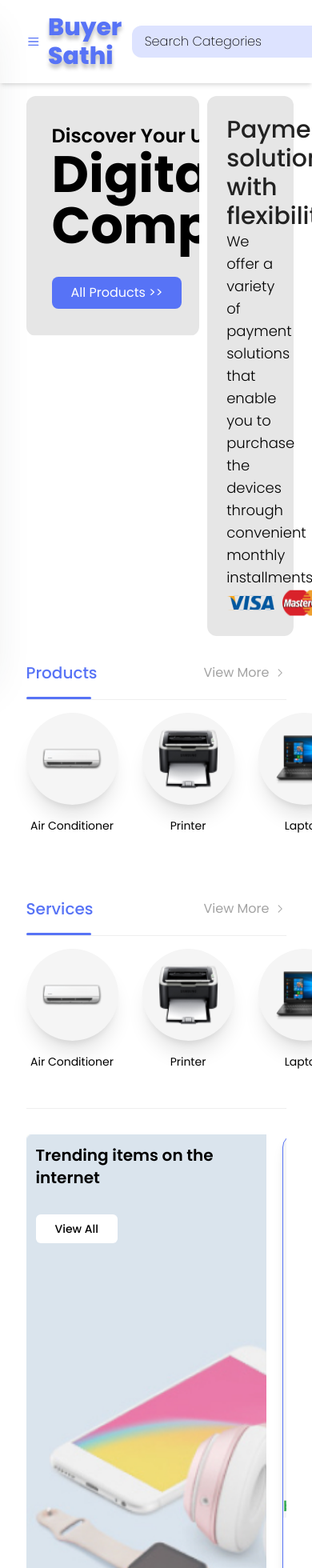
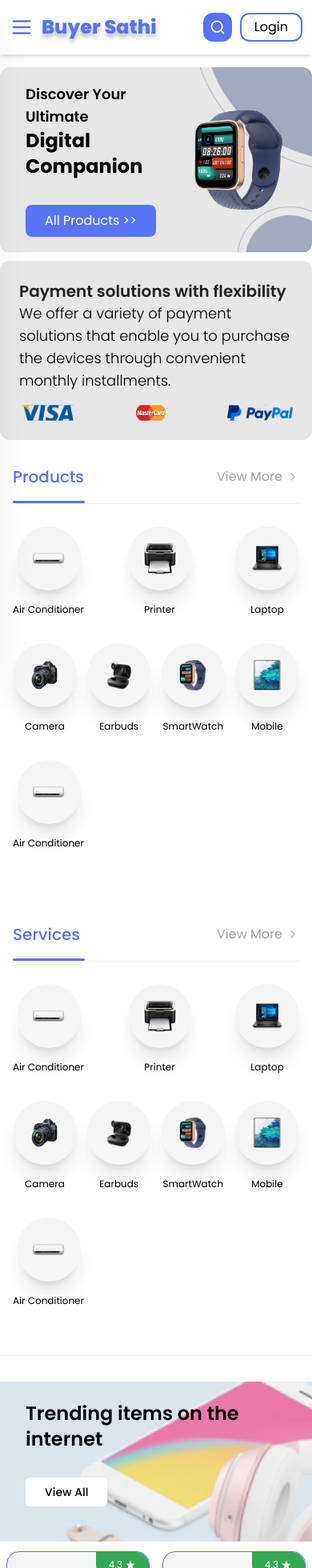
Before and after one commit to Hibbanur-Rahman/buyer-saathi, a React (Vite) app: page / in a window 390 px wide. Shown: the top 1960 px of the page at 80% size. Built offline with nearby package versions, Linux system fonts and the light colour scheme.

Commit message:
adding the home responsive ui

```diff
--- a/package.json
+++ b/package.json
@@ -15,7 +15,8 @@
     "react": "^18.3.1",
     "react-dom": "^18.3.1",
     "react-icons": "^5.3.0",
-    "react-router-dom": "^6.26.2"
+    "react-router-dom": "^6.26.2",
+    "sass": "^1.79.4"
   },
   "devDependencies": {
     "@eslint/js": "^9.9.0",
--- a/src/App.jsx
+++ b/src/App.jsx
@@ -3,11 +3,12 @@ import { Route, Routes } from "react-router-dom";
 import Home from "./views/home";
 import Navbar from "./components/navbar";
 import Footer from "./components/footer";
+import './assets/styles/main.scss'
 function App() {
   const [count, setCount] = useState(0);
 
   return (
-    <div className="w-full flex flex-col overflow-hidden">
+    <div className="w-full flex flex-col overflow-hidden" style={{scrollbarWidth:'none'}}>
       <Navbar />
       <div className="w-full flex justify-center">
         <Routes>
--- /dev/null
+++ b/src/assets/styles/main.scss
@@ -0,0 +1,9 @@
+.bg-image {
+  background-image: url('../images/home-item-listing-1.jpg');
+}
+
+  @media (max-width: 990px) {
+    .bg-image {
+      background-image: url('../images/home-item-listing-mobile.png');
+    }
+  }
--- a/src/components/navbar.jsx
+++ b/src/components/navbar.jsx
@@ -32,18 +32,18 @@ const Navbar = () => {
 
   return (
     <div
-      className={`w-full flex shadow-md py-4 justify-center items-center transition-all duration-300 ${
+      className={`w-full flex md:px-0 px-3 shadow-md py-4 justify-center items-center transition-all duration-300 ${
         isSticky ? "fixed top-0 left-0 bg-white z-50" : ""
       }`}
     >
-      <div className="w-10/12 flex items-center justify-between">
+      <div className="md:w-10/12 w-full flex items-center justify-between">
         <div className="flex items-center gap-[10px]">
           <LuMenu
             className="text-primary text-3xl cursor-pointer"
             onClick={openDrawer}
           />
           <h1
-            className="text-3xl font-extrabold text-primary "
+            className="text-2xl md:text-3xl font-extrabold text-primary "
             style={{ textShadow: "0px 5.25px 5.25px rgba(0,0,0,0.25)" }}
           >
             Buyer Sathi
@@ -52,7 +52,7 @@ const Navbar = () => {
         <div className="flex items-center h-full gap-[10px]">
           <input
             type="text"
-            className="bg-[#DDE3FF] rounded-xl py-2 px-4 placeholder:font-extralight placeholder:text-[#000] focus:outline-none"
+            className="md:flex hidden bg-[#DDE3FF] rounded-xl py-2 px-4 placeholder:font-extralight placeholder:text-[#000] focus:outline-none"
             placeholder="Search Categories"
           />
           <button className="bg-primary h-max w-min p-2 rounded-xl">
--- a/src/components/productItem.jsx
+++ b/src/components/productItem.jsx
@@ -2,11 +2,11 @@ import React from "react";
 
 const ProductItem = ({ images, productName }) => {
   return (
-    <div className="flex flex-col justify-center items-center">
-      <div className=" rounded-full h-[115px] w-[115px] p-5 bg-[#F5F5F5] shadow-xl flex items-center justify-center">
+    <div className="flex flex-col justify-center items-center md:my-0 my-3">
+      <div className=" rounded-full md:h-[115px] h-[80px] md:w-[115px] w-[80px] p-5 bg-[#F5F5F5] shadow-xl flex items-center justify-center">
         <img src={images} alt="" className="w-full h-full" />
       </div>
-      <p className="text-sm mt-4">{productName}</p>
+      <p className="md:text-sm text-xs mt-4">{productName}</p>
     </div>
   );
 };
--- a/src/components/productItemCard.jsx
+++ b/src/components/productItemCard.jsx
@@ -7,47 +7,48 @@ import { PiInfo } from "react-icons/pi";
 const ProductItemCard = (props) => {
   const [wishlist, setWishlist] = useState(false);
   return (
-    <div className="w-3/12 flex flex-col flex-shrink-0 bg-[#F5F5F5] rounded-2xl overflow-hidden border-[1px] shadow-lg p-0 border-primary">
-      <div className="flex w-full justify-between">
-        <h1 className="p-3 font-semibold text-[#222222] text-base">
+    <div className="md:w-3/12 w-6/12 flex md:p-0 md:py-0 py-3 md:px-0 px-2 flex-shrink-0">
+      <div className=" relative w-full bg-[#F5F5F5] rounded-2xl overflow-hidden border-[1px] shadow-lg p-0 border-primary">
+        <div className="flex md:flex-row flex-col-reverse  w-full md:justify-between">
+          <h1 className="p-3 font-semibold text-[#222222] md:text-base text-sm md:mt-0 mt-6">
             {props.name}
           </h1>
-        <div className="bg-[#34A853] flex items-center justify-center rounded-bl-2xl rounded-tr-2xl px-4 h-min py-2 gap-[3px]">
+          <div className="bg-[#34A853] flex md:w-auto w-min absolute right-0 top-0 md:relative items-center justify-center rounded-bl-2xl rounded-tr-2xl px-4 h-min py-2 gap-[3px]">
             <p className="text-white text-xs">{props.rating}</p>
             <IoMdStar className="text-white text-sm" />
           </div>
         </div>
         <div className="flex px-3 items-center justify-center relative">
-        <img src={props.image} alt="" className="h-[150px]" />
+          <img src={props.image} alt="" className="md:h-[150px] h-[100px]" />
           {wishlist ? (
             <RiHeartFill
-            className="absolute right-[1rem] text-3xl cursor-pointer text-[#EA0707] top-0"
+              className="absolute right-[1rem] md:text-3xl text-xl cursor-pointer text-[#EA0707] top-0"
               onClick={() => setWishlist(!wishlist)}
             />
           ) : (
             <RiHeartLine
-            className="absolute right-[1rem] text-3xl cursor-pointer text-primary top-0"
+              className="absolute right-[1rem] md:text-3xl text-xl cursor-pointer text-primary top-0"
               onClick={() => setWishlist(!wishlist)}
             />
           )}
           <img
             src={props.companyLogo}
             alt=""
-          className="mx-3 absolute left-0 bottom-0 w-[50px] h-[20px]"
+            className="mx-3 absolute left-0 bottom-0 md:w-[50px] md:h-[20px]"
           />
-        <PiShareNetworkLight className="text-3xl absolute bottom-0 right-[1rem] cursor-pointer hover:text-primary" />
+          <PiShareNetworkLight className="md:text-3xl text-xl absolute bottom-0 right-[1rem] cursor-pointer hover:text-primary" />
         </div>
         <div className="flex w-full items-baseline gap-[3px] px-3 my-4">
           <p className="text-base ">Description</p>
           <div className="border-b-2 border-[#626262] h-min border-dotted w-full "></div>
         </div>
-      <div className="flex px-3 flex-col w-full">
+        <div className="md:flex hidden px-3 flex-col w-full">
           <div className="border-b-2 border-[#626262] h-min border-dotted w-full "></div>
           <div className="border-b-2 border-[#626262] h-min border-dotted w-4/12 mt-5"></div>
         </div>
         <div className="w-full flex justify-end px-3">
           <div className="flex items-center gap-[3px]">
-          <p className="text-lg font-semibold text-[#34A853]">
+            <p className="md:text-lg text-sm font-semibold text-[#34A853]">
               +{props.cashbackPercent}% Cashback
             </p>
             <PiInfo className="text-lg cursor-pointer hover:text-primary" />
@@ -55,11 +56,20 @@ const ProductItemCard = (props) => {
         </div>
         <div className="flex flex-col items-center bg-white w-full p-3">
           <div className="w-full flex gap-[10px]  items-center border-b-[1px] pb-2">
-                <p className="text-xl font-semibold text-[#222222]">₹{props.discountedPrice}</p>
-                <p className="text-xl line-through text-[#222222]">₹{props.discountedPrice}</p>
-                <p className="text-[#34A853] text-sm font-medium">({props.discountPercentage}% Off)</p>
+            <p className="md:text-xl text-sm font-semibold text-[#222222]">
+              ₹{props.discountedPrice}
+            </p>
+            <p className="md:text-xl text-sm line-through text-[#222222]">
+              ₹{props.discountedPrice}
+            </p>
+            <p className="text-[#34A853] md:text-sm text-[8px] font-medium">
+              ({props.discountPercentage} % Off)
+            </p>
           </div>
-            <button className="bg-[#F07B3F] text-white rounded-lg px-6 py-1 my-2">Buy Now</button>
+          <button className="bg-[#F07B3F] text-white rounded-lg px-6 py-1 my-2">
+            Buy Now
+          </button>
+        </div>
       </div>
     </div>
   );
--- a/src/views/home.jsx
+++ b/src/views/home.jsx
@@ -14,6 +14,7 @@ import productItemImg6 from "../assets/images/product-img-6.png";
 import productItemImg7 from "../assets/images/product-img-7.png";
 
 import itemListingImg1 from "../assets/images/home-item-listing-1.jpg";
+import itemListingImgMobile from "../assets/images/home-item-listing-mobile.png";
 import itemImg1 from "../assets/images/item-img-1.png";
 import amazonLogo from "../assets/images/amazon-logo.svg";
 import mobileAppGroupImg from "../assets/images/mobile-app-group.png";
@@ -27,12 +28,15 @@ import ProductItemCard from "../components/productItemCard";
 
 const Home = () => {
   return (
-    <div className="flex flex-col  w-10/12 py-4">
+    <div
+      className="flex flex-col  md:w-10/12 w-full py-4"
+      style={{ scrollbarWidth: "none" }}
+    >
       {/**========= Hero Section ============ */}
-      <div className="w-full flex justify-between gap-[10px]">
-        <div className="w-8/12">
+      <div className="w-full flex md:flex-row flex-col justify-between gap-[10px]">
+        <div className="w-full md:w-8/12">
           <div
-            className="w-full flex justify-between items-center p-5 px-8 rounded-xl overflow-hidden  h-[300px] bg-no-repeat bg-cover"
+            className="w-full flex justify-between items-center p-5 px-8 rounded-xl overflow-hidden  md:h-[300px] bg-no-repeat bg-cover"
             style={{
               background: `url(${heroBgImg})`,
               backgroundRepeat: "no-repeat",
@@ -40,8 +44,10 @@ const Home = () => {
             }}
           >
             <div className="">
-              <p className="text-2xl font-semibold">Discover Your Ultimate</p>
-              <h1 className="text-[4rem] leading-[4rem] font-bold">
+              <p className="md:text-2xl text-lg font-semibold">
+                Discover Your Ultimate
+              </p>
+              <h1 className="text-2xl md:text-[4rem] md:leading-[4rem] font-bold">
                 Digital Companion
               </h1>
               <button className="mt-8 bg-primary flex items-center text-white px-6 py-2 rounded-lg">
@@ -49,14 +55,18 @@ const Home = () => {
               </button>
             </div>
             <div className="flex items-center justify-center w-5/12">
-              <img src={heroImg1} alt="" className="h-full" />
+              <img
+                src={heroImg1}
+                alt=""
+                className="md:h-full md:w-auto h-[130px] w-[200px]"
+              />
             </div>
           </div>
         </div>
-        <div className="w-4/12">
+        <div className="w-full md:w-4/12">
           <div className="w-full p-6 py-6 rounded-xl bg-[#E6E6E6] h-full flex flex-col justify-between">
             <div className="">
-              <p className="text-[#222222] text-3xl font-medium">
+              <p className="text-[#222222] md:text-3xl text-xl md:font-medium font-semibold">
                 Payment solutions with flexibility
               </p>
               <p className="font-light text-lg">
@@ -64,16 +74,28 @@ const Home = () => {
                 purchase the devices through convenient monthly installments.{" "}
               </p>
             </div>
-            <div className="flex gap-[10px] justify-between">
-              <img src={heroPaymentImg1} alt="" className="h-[35px]" />
-              <img src={heroPaymentImg2} alt="" className="h-[35px]" />
-              <img src={heroPaymentImg3} alt="" className="h-[35px]" />
+            <div className="flex gap-[10px] justify-between md:mt-0 mt-4">
+              <img
+                src={heroPaymentImg1}
+                alt=""
+                className="md:h-[35px] h-[20px]"
+              />
+              <img
+                src={heroPaymentImg2}
+                alt=""
+                className="md:h-[35px] h-[20px]"
+              />
+              <img
+                src={heroPaymentImg3}
+                alt=""
+                className="md:h-[35px] h-[20px]"
+              />
             </div>
           </div>
         </div>
       </div>
       {/**======== products listing =========== */}
-      <div className="w-full flex flex-col my-8">
+      <div className="w-full flex flex-col my-8 md:px-0 px-4">
         <div className="w-full flex justify-between">
           <p className="text-xl font-medium text-primary">Products</p>
           <div className="flex gap-[5px] items-center cursor-pointer">
@@ -84,7 +106,7 @@ const Home = () => {
         <div className="flex w-full border-b-[1px] mt-4">
           <div className="h-[3px] w-3/12 bg-primary rounded-md"></div>
         </div>
-        <div className="flex gap-[30px] my-4 justify-between">
+        <div className="flex md:flex-nowrap flex-wrap md:gap-[30px] gap-[10px] my-4 justify-between">
           <ProductItem images={productItemImg1} productName="Air Conditioner" />
           <ProductItem images={productItemImg2} productName="Printer" />
           <ProductItem images={productItemImg3} productName="Laptop" />
@@ -96,7 +118,7 @@ const Home = () => {
         </div>
       </div>
       {/**======== services listing=========== */}
-      <div className="w-full flex flex-col my-8">
+      <div className="w-full flex flex-col my-8 md:px-0 px-4">
         <div className="w-full flex justify-between">
           <p className="text-xl font-medium text-primary">Services</p>
           <div className="flex gap-[5px] items-center cursor-pointer">
@@ -107,7 +129,7 @@ const Home = () => {
         <div className="flex w-full border-b-[1px] mt-4">
           <div className="h-[3px] w-3/12 bg-primary rounded-md"></div>
         </div>
-        <div className="flex gap-[30px] my-4 justify-between">
+        <div className="flex md:flex-nowrap flex-wrap md:gap-[30px] gap-[10px] my-4 justify-between">
           <ProductItem images={productItemImg1} productName="Air Conditioner" />
           <ProductItem images={productItemImg2} productName="Printer" />
           <ProductItem images={productItemImg3} productName="Laptop" />
@@ -121,14 +143,11 @@ const Home = () => {
 
       {/**========  listing =========== */}
       <div
-        className="w-full flex gap-[20px] overflow-x-scroll border-y-[1px] py-8"
+        className="w-full flex md:flex-nowrap flex-wrap md:gap-[20px]  overflow-x-scroll border-y-[1px] py-8"
         style={{ scrollbarWidth: "none" }}
       >
-        <div
-          className="h-full w-[300px] flex-shrink-0 bg-cover p-3"
-          style={{ backgroundImage: `url(${itemListingImg1})` }}
-        >
-          <p className="text-xl font-semibold">
+        <div className="md:h-full h-[200px] md:w-[300px] w-full flex-shrink-0 bg-cover p-3 md:px-3 px-8 md:pt-3 pt-6 bg-image ">
+          <p className="md:text-xl text-2xl font-semibold">
             Trending items on the internet
           </p>
           <button className="bg-white text-sm font-medium px-6 py-2 rounded-md mt-8">
@@ -186,16 +205,13 @@ const Home = () => {
           cashbackPercent="12"
         />
       </div>
-      {/**========  listing =========== */}
-      <div
-        className="w-full flex gap-[20px] overflow-x-scroll border-y-[1px] py-8"
+       {/**========  listing =========== */}
+       <div
+        className="w-full flex md:flex-nowrap flex-wrap md:gap-[20px]  overflow-x-scroll border-y-[1px] py-8"
         style={{ scrollbarWidth: "none" }}
       >
-        <div
-          className="h-full w-[300px] flex-shrink-0 bg-cover p-3"
-          style={{ backgroundImage: `url(${itemListingImg1})` }}
-        >
-          <p className="text-xl font-semibold">
+        <div className="md:h-full h-[200px] md:w-[300px] w-full flex-shrink-0 bg-cover p-3 md:px-3 px-8 md:pt-3 pt-6 bg-image ">
+          <p className="md:text-xl text-2xl font-semibold">
             Trending items on the internet
           </p>
           <button className="bg-white text-sm font-medium px-6 py-2 rounded-md mt-8">
@@ -258,8 +274,8 @@ const Home = () => {
       <p className="text-center text-2xl font-medium my-4">
         Download <span className="text-primary">BuyerSathi</span> App
       </p>
-      <div className="w-full flex pt-4  justify-center bg-[#E8E8E8] rounded-xl">
-        <div className="w-8/12 flex justify-between">
+      <div className="w-full flex pt-4   justify-center bg-[#E8E8E8] rounded-xl">
+        <div className="md:w-8/12  w-full md:px-0 px-3 gap-[15px] flex justify-between">
           <div className="flex justify-center items-end">
             <img
               src={mobileAppGroupImg}
@@ -273,7 +289,7 @@ const Home = () => {
               exciting offers from Flipkart, Amazon, Paytm and lots more.
             </p>
             <p className="text-base mt-8 ">Download App From</p>
-            <div className="flex gap-[20px] mt-4 mb-8">
+            <div className="flex gap-[20px] mt-4 md:mb-8">
               <button className="bg-[#000000] rounded-lg px-2 py-1">
                 <img src={appStoreLogo} alt="" className="w-[120px] h-[50px]" />
               </button>
@@ -293,8 +309,8 @@ const Home = () => {
       <p className="font-medium text-center my-8 text-2xl">
         A complete Guide to use <span className="text-primary">BuyerSathi</span>
       </p>
-      <div className="w-full flex justify-between gap-[30px] ">
-        <div className="w-3/12 shadow-lg rounded-lg overflow-hidden border pb-8">
+      <div className="w-full flex md:flex-row flex-col md:px-0 px-3  justify-between gap-[30px] ">
+        <div className="md:w-3/12 w-full shadow-lg rounded-lg overflow-hidden border pb-8">
           <div className="relative w-full flex items-center justify-center">
             <img src={websiteTourImg} alt="" className="w-full h-[150px]" />
             <div className="group absolute w-[50px] h-[50px] rounded-full flex items-center justify-center border-[7px] border-white shadow-2xl cursor-pointer hover:border-primary transition-all duration-150">
@@ -312,7 +328,7 @@ const Home = () => {
             <div className="border-b-2 border-[#1C1C1C] h-min border-dotted w-4/12 mt-5"></div>
           </div>
         </div>
-        <div className="w-3/12 shadow-lg rounded-lg overflow-hidden border pb-8">
+        <div className="md:w-3/12 w-full shadow-lg rounded-lg overflow-hidden border pb-8">
           <div className="relative w-full flex items-center justify-center">
             <img src={websiteTourImg} alt="" className="w-full h-[150px]" />
             <div className="group absolute w-[50px] h-[50px] rounded-full flex items-center justify-center border-[7px] border-white shadow-2xl cursor-pointer hover:border-primary transition-all duration-150">
@@ -330,7 +346,7 @@ const Home = () => {
             <div className="border-b-2 border-[#1C1C1C] h-min border-dotted w-4/12 mt-5"></div>
           </div>
         </div>
-        <div className="w-3/12 shadow-lg rounded-lg overflow-hidden border pb-8">
+        <div className="md:w-3/12 w-full shadow-lg rounded-lg overflow-hidden border pb-8">
           <div className="relative w-full flex items-center justify-center">
             <img src={websiteTourImg} alt="" className="w-full h-[150px]" />
             <div className="group absolute w-[50px] h-[50px] rounded-full flex items-center justify-center border-[7px] border-white shadow-2xl cursor-pointer hover:border-primary transition-all duration-150">
@@ -348,7 +364,7 @@ const Home = () => {
             <div className="border-b-2 border-[#1C1C1C] h-min border-dotted w-4/12 mt-5"></div>
           </div>
         </div>
-        <div className="w-3/12 shadow-lg rounded-lg overflow-hidden border pb-8">
+        <div className="md:w-3/12 w-full shadow-lg rounded-lg overflow-hidden border pb-8">
           <div className="relative w-full flex items-center justify-center">
             <img src={websiteTourImg} alt="" className="w-full h-[150px]" />
             <div className="group absolute w-[50px] h-[50px] rounded-full flex items-center justify-center border-[7px] border-white shadow-2xl cursor-pointer hover:border-primary transition-all duration-150">
```
Also changed, not shown: src/components/footer.jsx (+20 -20 lines), src/assets/images/home-item-listing-mobile.png (added), 1 other file (tests, documents, lock files or other folders). Lines whose indentation alone changed are shown as unchanged.
